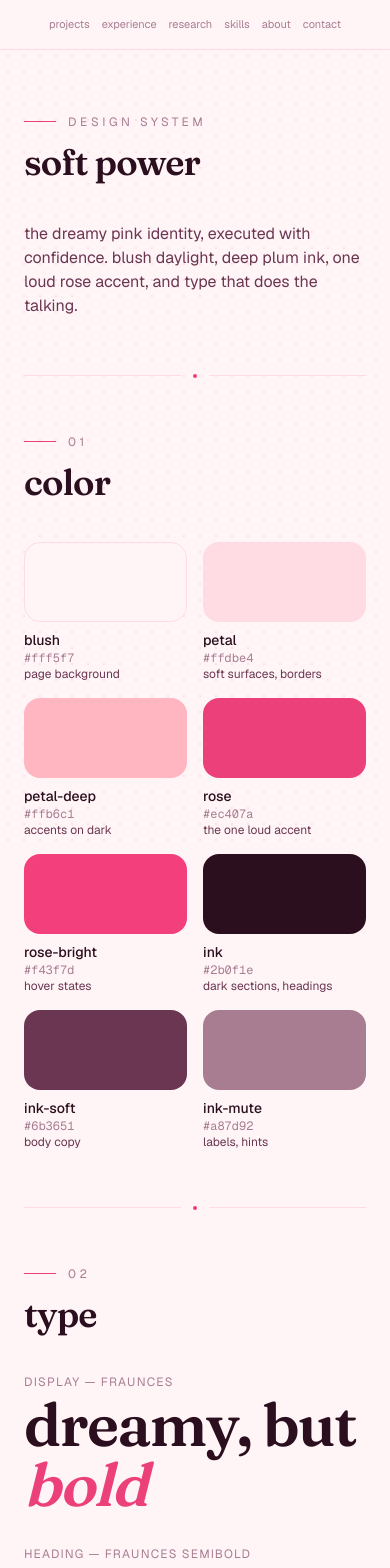
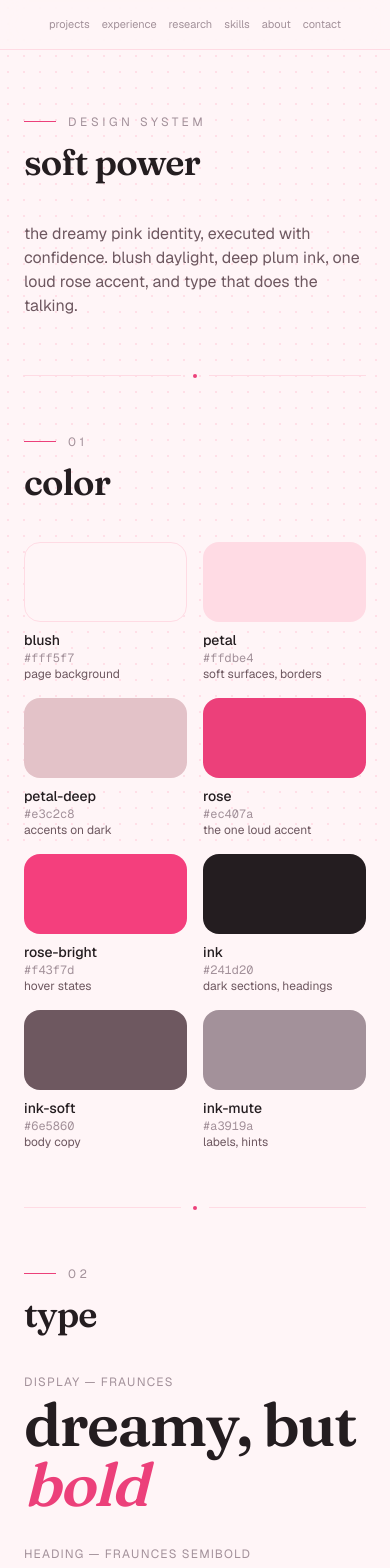
Before and after one commit to trishabthakkar/trishas-portfolio, a Next.js app: page /style-guide in a window 390 px wide. Shown: the top 1568 px of the page. Built offline with nearby package versions, Linux system fonts and the light colour scheme.

Commit message:
Add phone number and soften dark section styling
- Add phone contact row with tel link
- Mute ink/petal-deep tokens for a less saturated dark palette
- Reduce ink panel corner radius from 3rem to 2xl

```diff
--- a/src/app/globals.css
+++ b/src/app/globals.css
@@ -3,12 +3,12 @@
 :root {
   --blush: #fff5f7;
   --petal: #ffdbe4;
-  --petal-deep: #ffb6c1;
+  --petal-deep: #e3c2c8;
   --rose: #ec407a;
   --rose-bright: #f43f7d;
-  --ink: #2b0f1e;
-  --ink-soft: #6b3651;
-  --ink-mute: #a87d92;
+  --ink: #241d20;
+  --ink-soft: #6e5860;
+  --ink-mute: #a3919a;
 }
 
 @theme inline {
--- a/src/app/page.tsx
+++ b/src/app/page.tsx
@@ -84,7 +84,7 @@ export default function Home() {
         {/* INTRO — ink panel slides up over the hero; a paragraph or two about me */}
         <div
           ref={inkRef}
-          className="relative z-10 rounded-[3rem] bg-ink px-6 py-24 shadow-[0_-20px_60px_rgba(43,15,30,0.3)] md:py-32"
+          className="relative z-10 rounded-2xl bg-ink px-6 py-24 shadow-[0_-20px_60px_rgba(36,29,32,0.3)] md:py-32"
         >
           <div className="mx-auto max-w-3xl">
             <motion.p
--- a/src/app/style-guide/page.tsx
+++ b/src/app/style-guide/page.tsx
@@ -6,12 +6,12 @@ import Card from "@/components/ui/Card";
 const colors = [
   { name: "blush", className: "bg-blush border border-petal", hex: "#fff5f7", use: "page background" },
   { name: "petal", className: "bg-petal", hex: "#ffdbe4", use: "soft surfaces, borders" },
-  { name: "petal-deep", className: "bg-petal-deep", hex: "#ffb6c1", use: "accents on dark" },
+  { name: "petal-deep", className: "bg-petal-deep", hex: "#e3c2c8", use: "accents on dark" },
   { name: "rose", className: "bg-rose", hex: "#ec407a", use: "the one loud accent" },
   { name: "rose-bright", className: "bg-rose-bright", hex: "#f43f7d", use: "hover states" },
-  { name: "ink", className: "bg-ink", hex: "#2b0f1e", use: "dark sections, headings" },
-  { name: "ink-soft", className: "bg-ink-soft", hex: "#6b3651", use: "body copy" },
-  { name: "ink-mute", className: "bg-ink-mute", hex: "#a87d92", use: "labels, hints" },
+  { name: "ink", className: "bg-ink", hex: "#241d20", use: "dark sections, headings" },
+  { name: "ink-soft", className: "bg-ink-soft", hex: "#6e5860", use: "body copy" },
+  { name: "ink-mute", className: "bg-ink-mute", hex: "#a3919a", use: "labels, hints" },
 ];
 
 export default function StyleGuidePage() {
--- a/src/components/sections/Contact.tsx
+++ b/src/components/sections/Contact.tsx
@@ -4,6 +4,8 @@ import { motion } from "framer-motion";
 import SectionHeading from "@/components/ui/SectionHeading";
 
 const EMAIL = "thakkart@purdue.edu";
+const PHONE_DIGITS = "17654148202";
+const PHONE_DISPLAY = "+1 (765) 414-8202";
 
 const infoRows = [
   {
@@ -14,6 +16,16 @@ const infoRows = [
       <svg viewBox="0 0 24 24" fill="none" stroke="currentColor" strokeWidth="1.6">
         <rect x="2.5" y="4.5" width="19" height="15" rx="2.5" />
         <path d="M3 6.5l9 6 9-6" />
+      </svg>
+    ),
+  },
+  {
+    label: "phone",
+    value: PHONE_DISPLAY,
+    href: `tel:+${PHONE_DIGITS}`,
+    icon: (
+      <svg viewBox="0 0 24 24" fill="none" stroke="currentColor" strokeWidth="1.6">
+        <path d="M4.5 3.5h4l2 5-2.5 1.5a12 12 0 006 6l1.5-2.5 5 2v4a2 2 0 01-2 2A17 17 0 012.5 5.5a2 2 0 012-2z" />
       </svg>
     ),
   },
@@ -80,7 +92,7 @@ export default function Contact() {
   };
 
   return (
-    <section id="contact" className="scroll-mt-24 rounded-[3rem] bg-ink px-6 py-24">
+    <section id="contact" className="scroll-mt-24 rounded-2xl bg-ink px-6 py-24">
       <div className="mx-auto max-w-5xl">
         <SectionHeading label="say hi" title="get in touch" dark />
 
```
Also changed, not shown: 1 other file (tests, documents, lock files or other folders).
